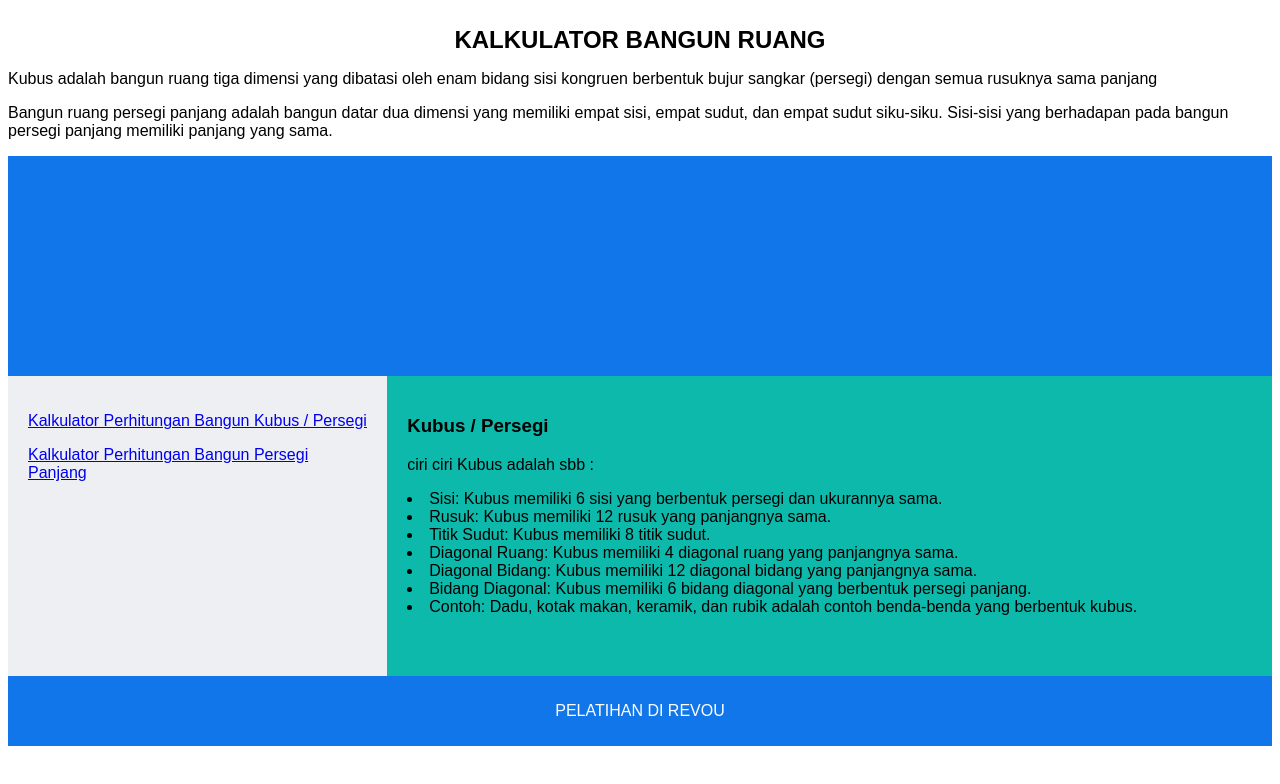
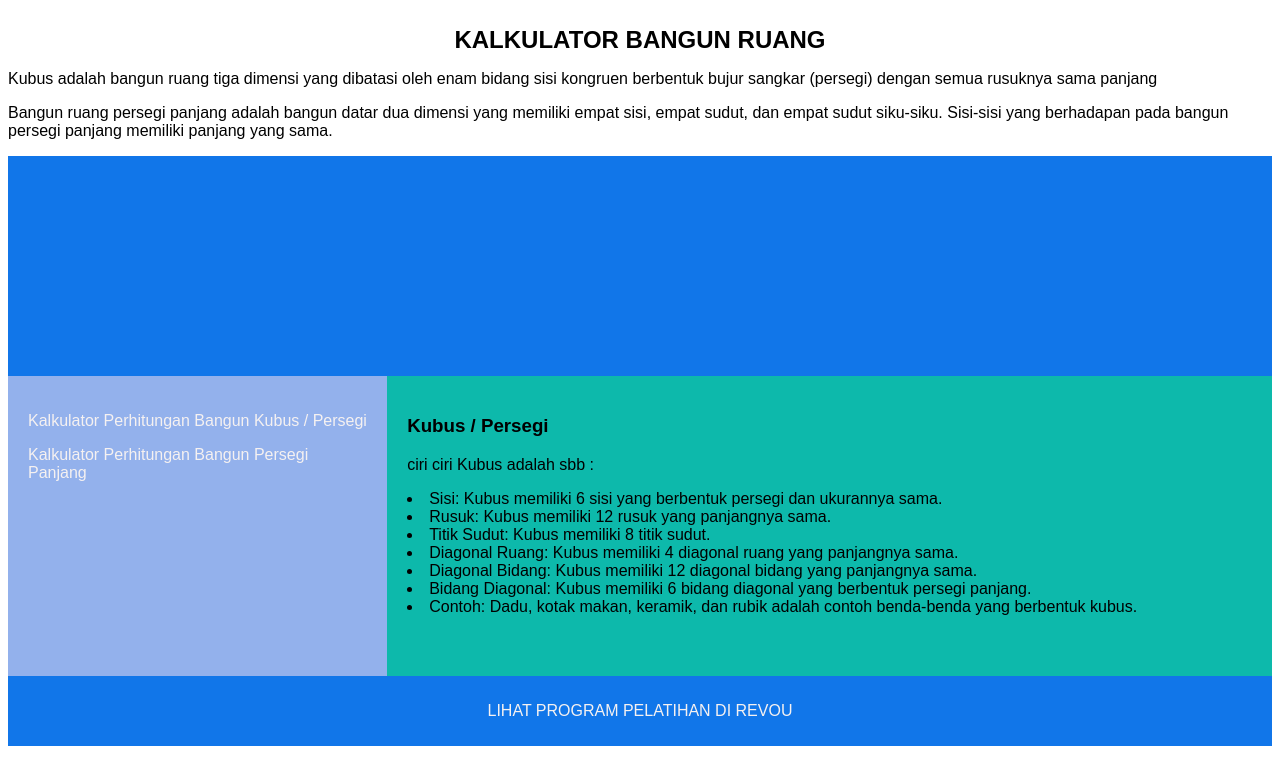
Before and after one commit to revou-fundamental-course/17-mar-25-andrihermansyah, a plain HTML site: page index.html in a window 1280 px wide. Drawn offline with Linux system fonts and the light colour scheme.

Commit message:
17-mar-25-andrihermansyah

```diff
--- a/index.html
+++ b/index.html
@@ -27,7 +27,7 @@ nav {
   float: left;
   width: 30%;
   height: 300px;
-  background: #edeff3;
+  background: #93b1ec;
   padding: 20px;
 }
 
@@ -94,8 +94,19 @@ footer {
 <section>
   <nav>
     <ul>
-        <p><a href="persegi.html"><li>Kalkulator Perhitungan Bangun Kubus / Persegi</li></a></p>
-        <a href="persegipanjang.html"><li>Kalkulator Perhitungan Bangun  Persegi Panjang</li></a></p>
+        <p><a href="persegi.html" class="link"><li>Kalkulator Perhitungan Bangun Kubus / Persegi</li></a></p>
+        <a href="persegipanjang.html" class="link"><li>Kalkulator Perhitungan Bangun  Persegi Panjang</li></a></p>
+        <style>
+            .link {
+                color: rgb(15, 13, 13);
+                text-decoration: none;
+            }
+
+            .link:hover {
+                color: rgb(199, 8, 8);
+            }
+        </style>
+
     </ul>
   </nav>
 
@@ -113,7 +124,17 @@ footer {
 </section>
 
 <footer>
-  <p>PELATIHAN DI REVOU</p>
+  <p><a href="https://www.revou.co" class="link">LIHAT PROGRAM PELATIHAN DI REVOU</a></p>
+  <style>
+    .link {
+        color: rgb(245, 241, 241);
+        text-decoration: none;
+    }
+
+    .link:hover {
+        color: rgb(199, 8, 8);
+    }
+</style>
 </footer>
 
 </body>
```
Also changed, not shown: persegipanjang.html (+3 -3 lines).
